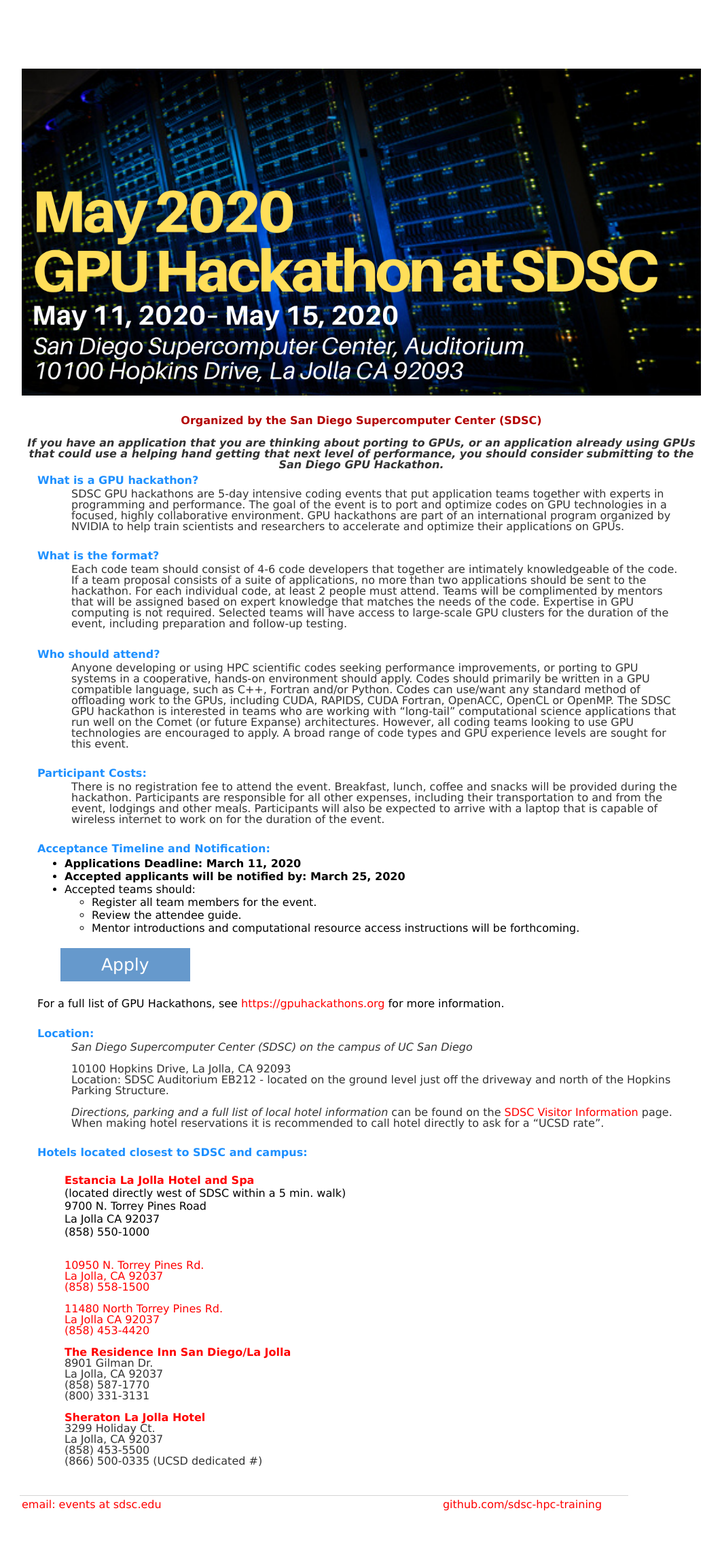
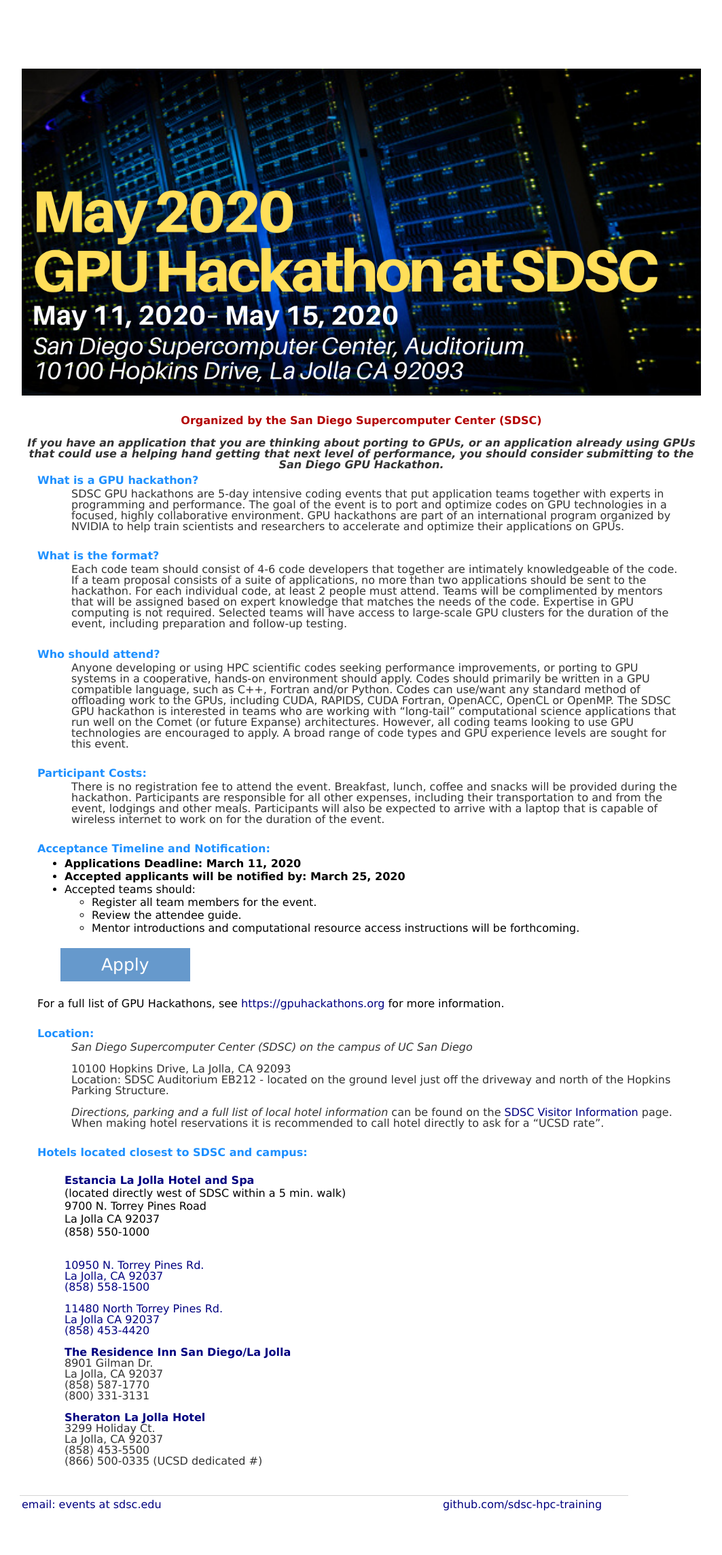
Before and after one commit to sdsc-hpc-training/sdsc-hpc-training.github.io, a Jekyll site: the page built from gpuhackathon/index.html, in a window 1280 px wide. Shown: the whole page at 68% size, without its empty margins (163-1226 px from the left). Built offline with Jekyll 4.4.1, drawn with Linux system fonts in a browser that asks for light colours.

Commit message:
Update gpuhack.css

```diff
--- a/css/gpuhack.css
+++ b/css/gpuhack.css
@@ -15,7 +15,7 @@
 }
 a {
     text-decoration: none;
-    color: #FF0000;
+    color: #000080;
 }
 a:hover {
     text-decoration: underline;
```
